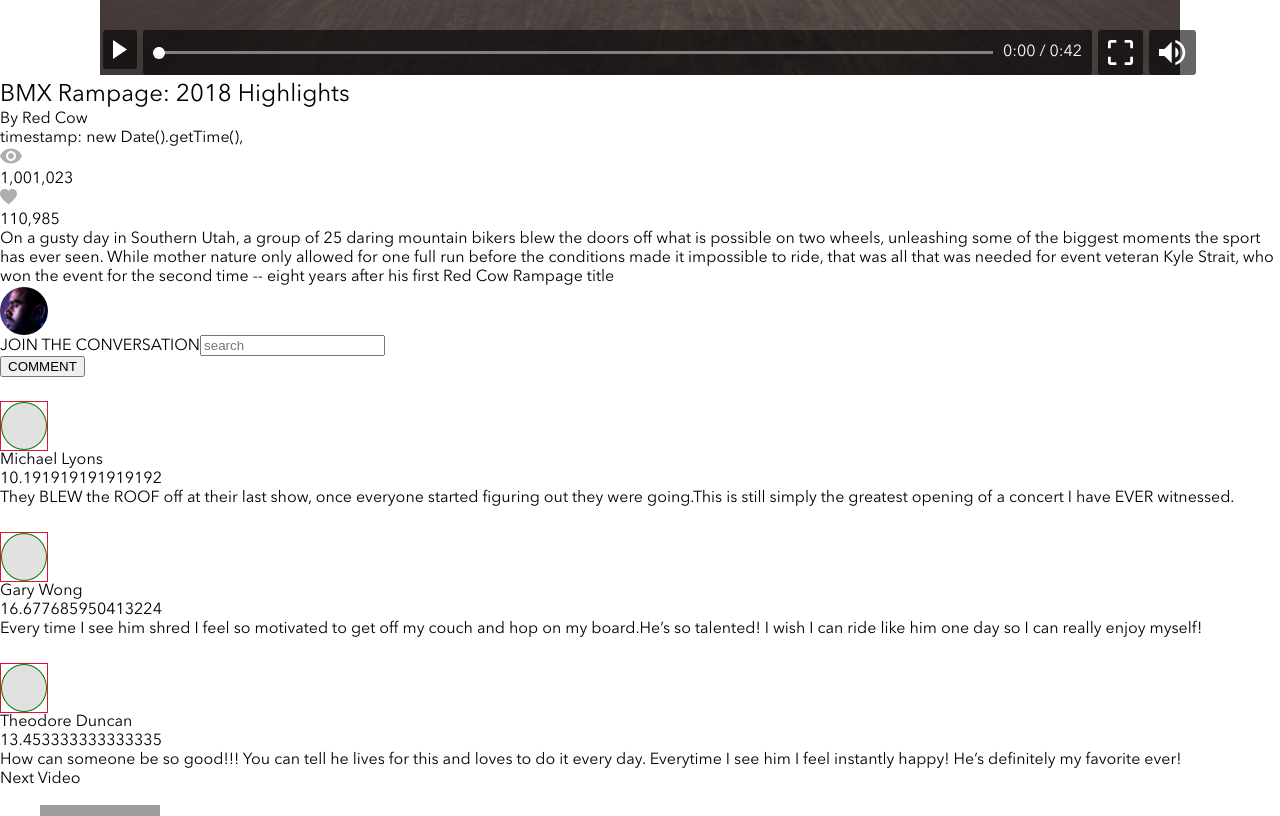
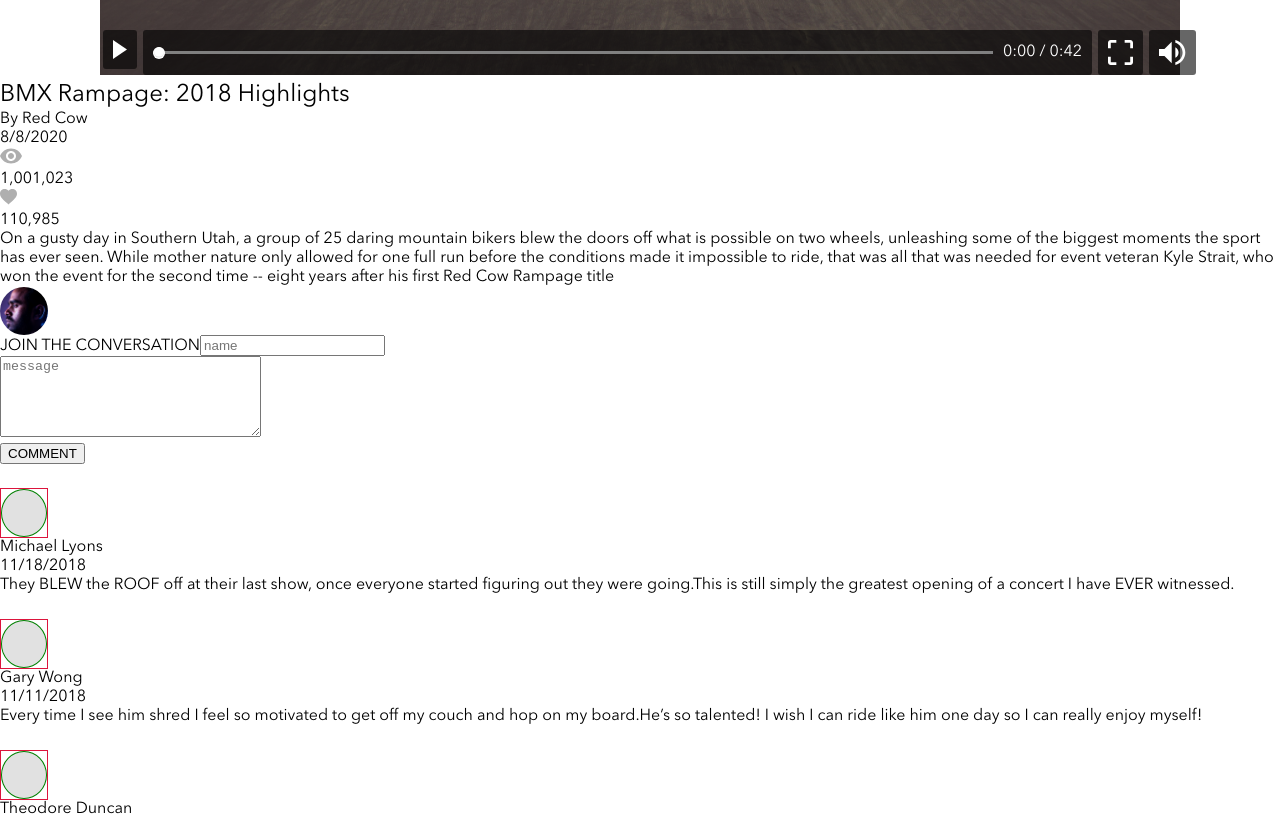
Before and after one commit to Sabzs/brainflix-sabo-jise, a React (Create React App) app in the folder sprint-one/: page / in a window 1280 px wide. Shown: the part 620-1436 px from the top of the page. Built offline with nearby package versions, Linux system fonts and the light colour scheme; grey boxes are pictures that could not be loaded.

Commit message:
added eventListener to form field

```diff
--- a/sprint-one/src/App.js
+++ b/sprint-one/src/App.js
@@ -1,4 +1,5 @@
-import React from 'react';
+// import React from 'react';
+import React, { Component } from 'react';
 import { v4 as uuidv4 } from 'uuid';
 import Header from './components/header';
 import Hero from './components/hero';
@@ -6,9 +7,12 @@
 import Comments from './components/formComments/commentsList';
 import VideoList from './components/VideoList/VideoList'
 import './style/app.css';
-import InputText from './components/formInputs';
+import FormInputs from './components/formInputs';
 
-function App() {
+
+
+
+
 
 const sidebarVideos = [
   {
@@ -61,31 +65,55 @@
   },
 ];
 
+class App extends Component {
+  state = {
+    commentsData: [
 
-
-  const commentsData = [
+      // function App() {
+      // const commentsData = [
       {
         name: "Michael Lyons",
-      timestamp: 2018 / 11 / 18,
+        timestamp: '2018/11/18',
         description: "They BLEW the ROOF off at their last show, once everyone started figuring out they were going.This is still simply the greatest opening of a concert I have EVER witnessed.",
         id: uuidv4(),
       },
 
       {
         name: "Gary Wong",
-      timestamp: 2018 / 11 / 11,
+        timestamp: '2018/11/11',
         description: "Every time I see him shred I feel so motivated to get off my couch and hop on my board.He’s so talented! I wish I can ride like him one day so I can really enjoy myself!",
         id: uuidv4(),
       },
       {
         name: "Theodore Duncan",
-      timestamp: 2018 / 10 / 15,
+        timestamp: '2018/10/15',
         description: "How can someone be so good!!! You can tell he lives for this and loves to do it every day. Everytime I see him I feel instantly happy! He’s definitely my favorite ever!",
         id: uuidv4(),
       },
-  ];
+    ],
+  }
 
 
+  handleSubmitMessage = (event) => {
+    event.preventDefault();
+
+    const id = uuidv4();
+    const name = event.target.name.value;
+    const description = event.target.message.value;
+    const timestamp = Date.now();
+
+    this.setState({
+      commentsData: [...this.state.commentsData, { id, name, description, timestamp }]
+    });
+
+    event.target.reset();
+  };
+
+
+
+
+
+  render() {
     return (
       <div className="App" >
         <Header />
@@ -93,9 +121,10 @@
         <main>
           <div>
             <MainContent />
-          <form action="">
-            <InputText />
-            <Comments commentsInfo={commentsData} />
+            <form  >
+              {/* <InputText /> */}
+              <FormInputs handleSubmitMessage={this.handleSubmitMessage} />
+              <Comments commentsInfo={this.state.commentsData} />
             </form>
           </div>
           <div>
@@ -109,5 +138,10 @@
       </div>
     );
   }
+}
+
 
 export default App;
+
+//=======================================================================//
+//=======================================================================//
--- a/sprint-one/src/components/MainContent.jsx
+++ b/sprint-one/src/components/MainContent.jsx
@@ -1,9 +1,9 @@
-import React, { Component } from "react";
+import React from "react";
 import ViewIcon from "../assets/icons/svg/icon-views.svg";
 import LikesIcon from "../assets/icons/svg/icon-likes.svg";
 
-class MainContent extends Component {
-  render() {
+function MainContent() {
+  const formattedTime = new Date().toLocaleDateString();
   return (
     <div>
       <section className="main__main-intro">
@@ -12,7 +12,7 @@
         </div>
         <div className="main__channel-author">
           <p>By Red Cow</p>
-            <p>timestamp: new Date().getTime(),</p>
+          <p>{formattedTime}</p>
         </div>
         <div>
           <div className="main__social-icons">
@@ -29,17 +29,16 @@
         <article className="post">
           <p>
             On a gusty day in Southern Utah, a group of 25 daring mountain
-              bikers blew the doors off what is possible on two wheels,
-              unleashing some of the biggest moments the sport has ever seen.
-              While mother nature only allowed for one full run before the
-              conditions made it impossible to ride, that was all that was
-              needed for event veteran Kyle Strait, who won the event for the
-              second time -- eight years after his first Red Cow Rampage title
+            bikers blew the doors off what is possible on two wheels, unleashing
+            some of the biggest moments the sport has ever seen. While mother
+            nature only allowed for one full run before the conditions made it
+            impossible to ride, that was all that was needed for event veteran
+            Kyle Strait, who won the event for the second time -- eight years
+            after his first Red Cow Rampage title
           </p>
         </article>
       </section>
     </div>
   );
 }
-}
 export default MainContent;
--- a/sprint-one/src/components/formComments/commentsItems.jsx
+++ b/sprint-one/src/components/formComments/commentsItems.jsx
@@ -1,22 +1,22 @@
 import React from "react";
 
-class CommentsInfo extends React.Component {
-  render() {
+function CommentsInfo({ id, name, description, timestamp }) {
+  const formattedTime = new Date(timestamp).toLocaleDateString();
+
   return (
-      <div>
+    <div id={id}>
       <div className="circleDiv">
         <div className="greyCircle"></div>
       </div>
       <div className="userComments">
         <div className="nameDate">
-            <p className="userName">{this.props.formData.name}</p>
-            <p className="userTime">{this.props.formData.timestamp}</p>
+          <p className="userName">{name}</p>
+          <p className="userTime">{formattedTime}</p>
         </div>
-          <div className="userText">{this.props.formData.description}</div>
+        <div className="userText">{description}</div>
       </div>
     </div>
   );
 }
-}
 
 export default CommentsInfo;
--- a/sprint-one/src/components/formComments/commentsList.jsx
+++ b/sprint-one/src/components/formComments/commentsList.jsx
@@ -2,12 +2,16 @@
 import FormItems from "./commentsItems";
 
 function Comments(props) {
-  console.log("Form props", props.commentsInfo);
-
   return (
-    <div className="form-items">
+    <div>
       {props.commentsInfo.map((comment) => (
-        <FormItems key={comment.id} formData={comment} />
+        <FormItems
+          key={comment.id}
+          id={comment.id}
+          name={comment.name}
+          description={comment.description}
+          timestamp={comment.timestamp}
+        />
       ))}
     </div>
   );
--- a/sprint-one/src/components/formInputs.jsx
+++ b/sprint-one/src/components/formInputs.jsx
@@ -1,22 +1,30 @@
 import React from "react";
 import Images from "../assets/images/Mohan-muruge.jpg";
 
-function InputText() {
+function FormInputs({ handleSubmitMessage }) {
   return (
-    <div>
+    <form onSubmit={handleSubmitMessage}>
       <div className="mohead">
         <img className="mohead-img" src={Images} alt="Muhan Muruge Icon" />
       </div>
       <div className="inputBtn-Div">
         <div>
           <label htmlFor="name">JOIN THE CONVERSATION</label>
-          <input type="search" placeholder="search" />
+          <input type="text" name="name" placeholder="name" />
         </div>
         <div>
-          <button type="upload">COMMENT</button>
+          <textarea
+            name="message"
+            cols="30"
+            rows="5"
+            placeholder="message"
+          ></textarea>
+        </div>
+        <div>
+          <button type="submit"> COMMENT</button>
         </div>
       </div>
-    </div>
+    </form>
   );
 }
-export default InputText;
+export default FormInputs;
```
Lines whose indentation alone changed are shown as unchanged.
